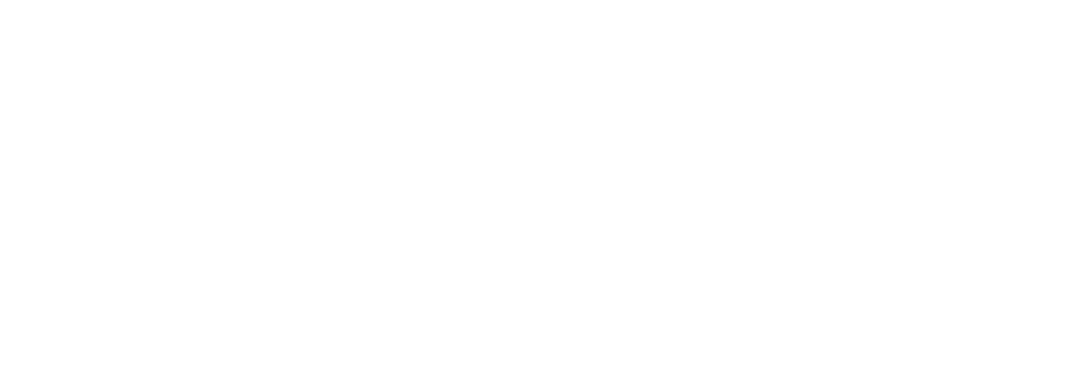
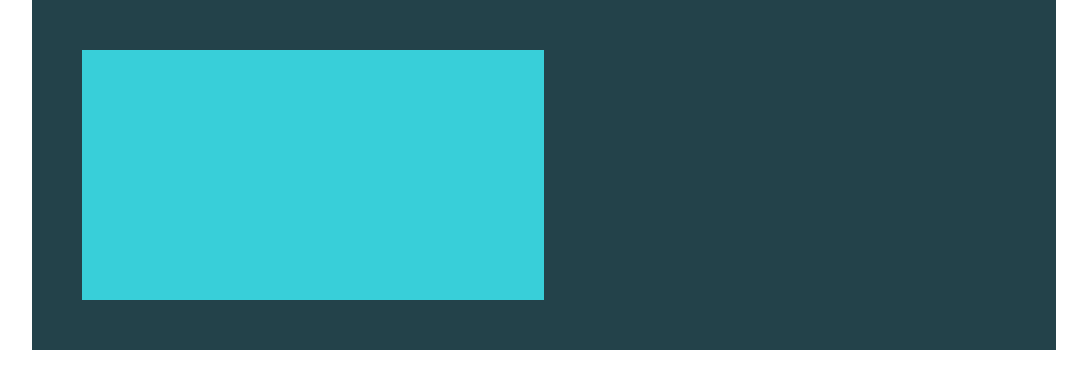
Before and after one commit to r4deadv/conquering-responsive-layouts, a plain HTML site: page 01-using-percentages-&-avoiding-heights/01/index.html in a window 1280 px wide. Shown: the whole page, without its empty margins (96-1183 px from the left). Drawn offline with Linux system fonts and the light colour scheme; files that its build step writes are made by us from their sources.

Commit message:
- using percentages & avoiding heights

```diff
--- a/01-using-percentages-&-avoiding-heights/index.html
+++ b/01-using-percentages-&-avoiding-heights/01/index.html
@@ -7,6 +7,8 @@
     <link rel="stylesheet" href="style.css">
 </head>
 <body>
-
+    <div class="parent">
+        <div class="child"></div>
+    </div>
 </body>
 </html>
--- /dev/null
+++ b/01-using-percentages-&-avoiding-heights/01/style.css
@@ -0,0 +1,22 @@
+* {box-sizing: border-box;}
+
+body {
+    margin: 0;
+}
+
+.parent {
+    background-color: #23424a;
+    padding: 50px;
+
+    /* width: 900px; */
+    margin: 0 auto;
+    width: 80%;
+
+    overflow: hidden;
+}
+
+.child {
+    background-color: #38cfd9;
+    height: 250px;
+    width: 50%;
+}
--- /dev/null
+++ b/01-using-percentages-&-avoiding-heights/02/style.css
@@ -0,0 +1,18 @@
+* {box-sizing: border-box}
+
+body {
+    margin: 0;
+    font-family: sans-serif;
+}
+
+.container {
+    background-color: #23424a;;
+    color: white;
+
+    width: 80%;
+    margin: 0 auto;
+
+    padding: 5em; /* 16 * 5 = 80px */
+
+    /* height: 300px; */
+}
```
Also changed, not shown: 01-using-percentages-&-avoiding-heights/02/index.html (added, +15 -0 lines), style.css (deleted).
